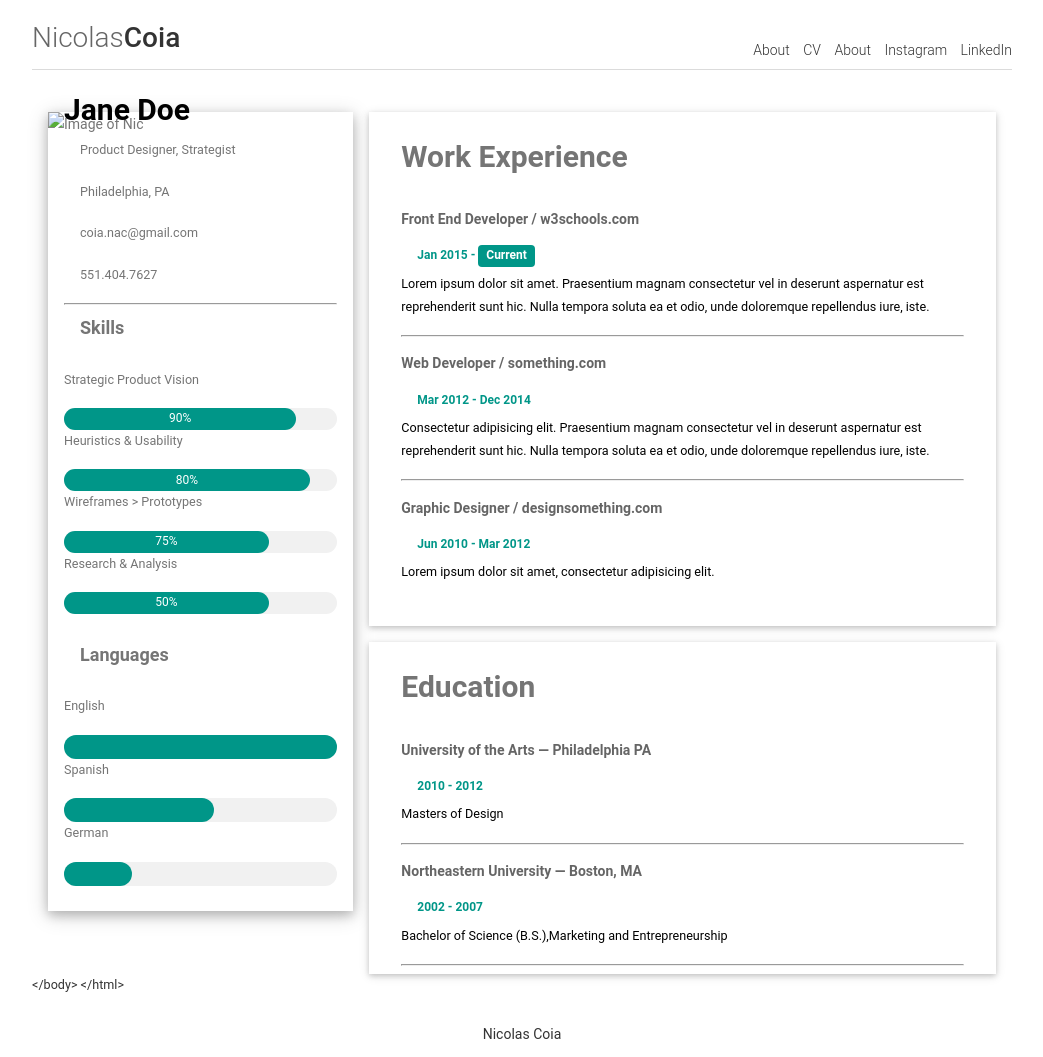
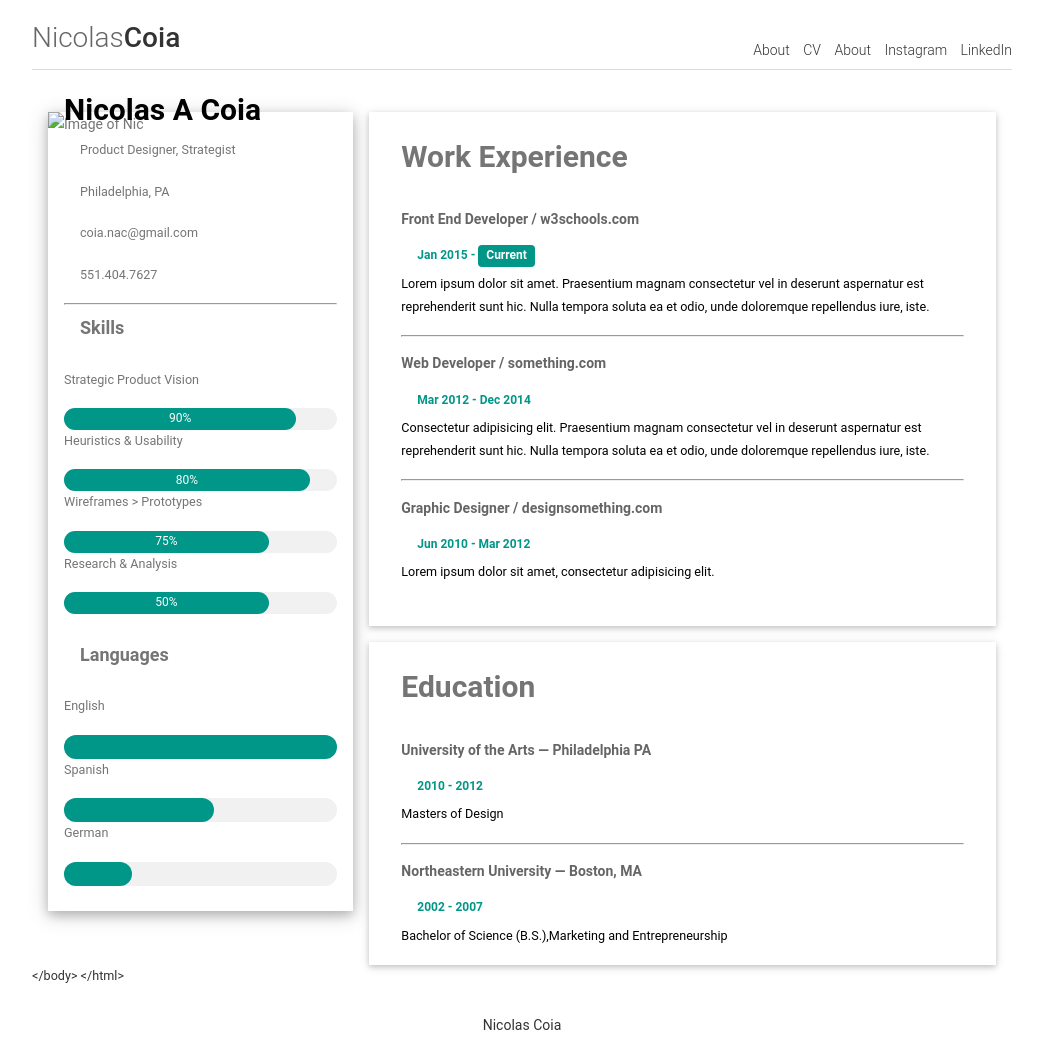
Before and after one commit to dyutibarma/monochrome, a Jekyll site: the page built from cv.md, in a window 1280 px wide. Shown: the whole page, without its empty margins (118-1161 px from the left). Built offline with Jekyll 4.4.1, drawn with Linux system fonts in a browser that asks for light colours.

Commit message:
Update cv.md

```diff
--- a/cv.md
+++ b/cv.md
@@ -17,7 +17,7 @@ description: This is my curriculum vitae.
    <img src="
         coianac.github.io/img/IMG_0484.jpg" style="width:100%" alt="Image of Nic">
   <div class="w3-display-bottomleft w3-container w3-text-black">
-      <h2>Jane Doe</h2>
+      <h2>Nicolas A Coia</h2>
   </div>
 </div>
   <div class="w3-container">
@@ -105,7 +105,6 @@ description: This is my curriculum vitae.
           <h5 class="w3-opacity"><b>Northeastern University — Boston, MA</b></h5>
           <h6 class="w3-text-teal"><i class="fa fa-calendar fa-fw w3-margin-right"></i>2002 - 2007</h6>
           <p>Bachelor of Science (B.S.),Marketing and Entrepreneurship</p>
-          <hr>
         </div>
       </div>
 
```
